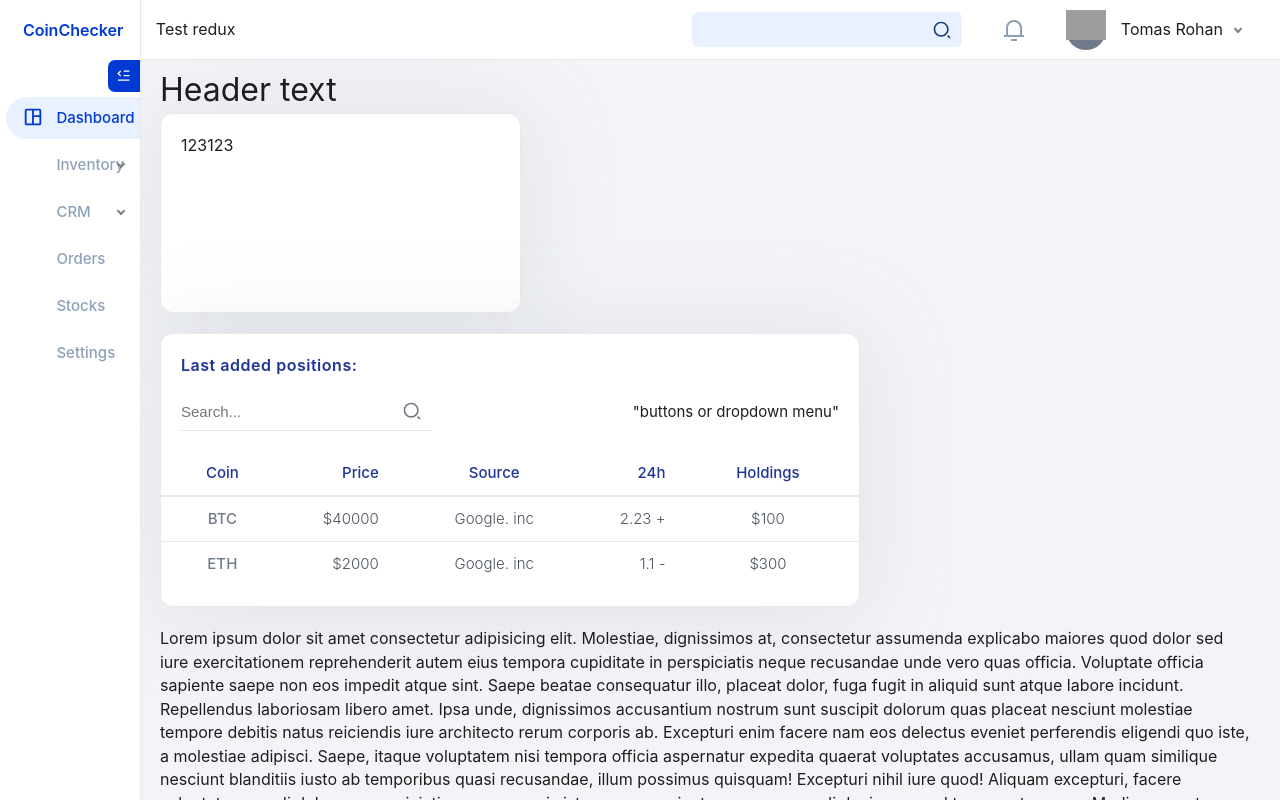
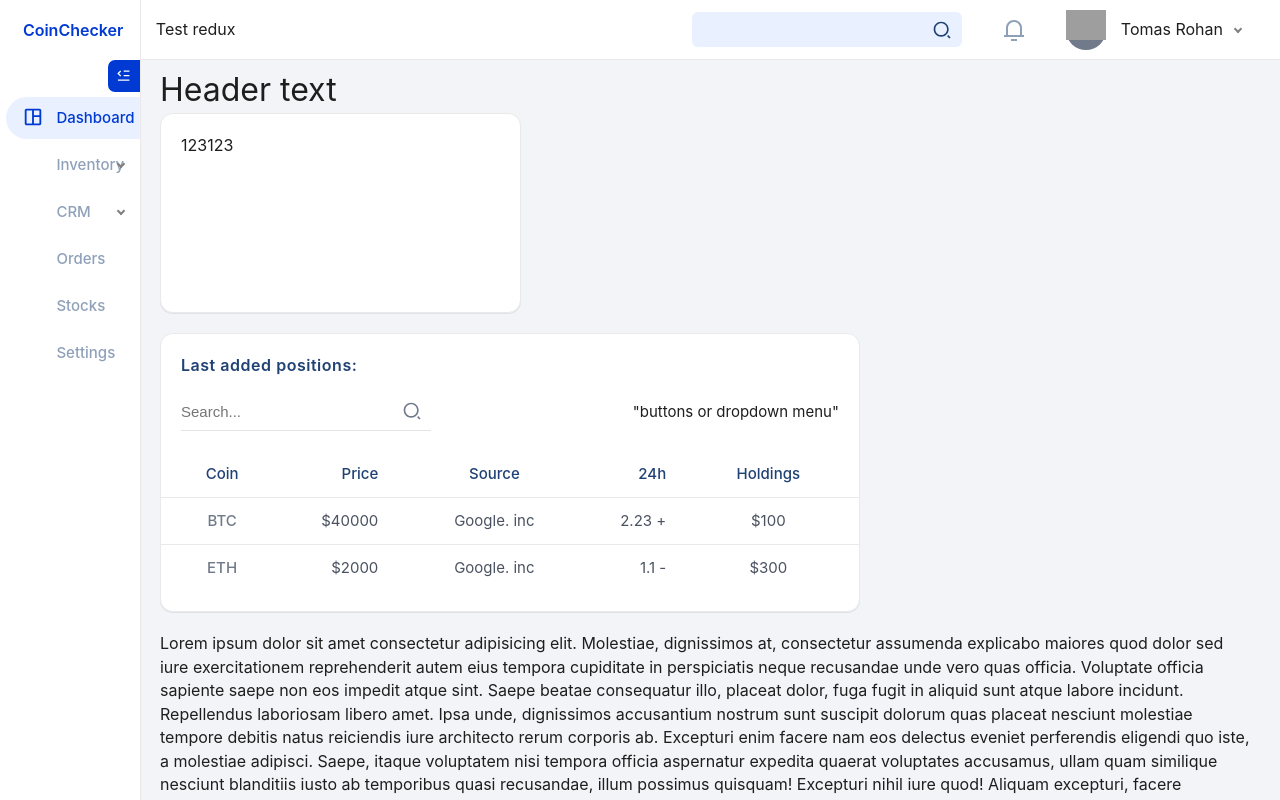
Before and after one commit to gerwld/coinchecker, a React (Create React App) app: page /dashboard in a window 1280 px wide. Built offline with nearby package versions, Linux system fonts and the light colour scheme; no server answers; grey boxes are pictures that could not be loaded.

Commit message:
Minor ui changes

```diff
--- a/src/components/Dashboard/Dashboard.module.css
+++ b/src/components/Dashboard/Dashboard.module.css
@@ -26,7 +26,7 @@
     background-color: var(--color-bg-primary);
     overflow: hidden;
     margin-bottom: 20px;
-    box-shadow: 0 4px 90px 0 rgba(163, 171, 185,0.25);
+    box-shadow: 0 1px 0 0 rgb(163 171 185 / 25%);
     border: var(--border-lightgray);
 }
 
@@ -251,7 +251,7 @@ table.selected_list {
 
 .selected_list td {
     color: #4a5160;
-    font-weight: 300;
+    /* font-weight: 300; */
 }
 
 .selected_list th {
@@ -302,9 +302,9 @@ table.selected_list {
     border-bottom: var(--border-lightgray);
 }
 
-table .selected_head  {
+/* table .selected_head  {
     border-width: 2px;
-}
+} */
 
 .selected_list tr:nth-last-child(1) {
     border-bottom: 0;
@@ -312,7 +312,7 @@ table .selected_head  {
 
 .selected_list th,
 .selected_list td {
-    padding: 11px 0;
+    padding: 12px 0;
 }
 
 .selected_view header {
--- a/src/index.css
+++ b/src/index.css
@@ -2,7 +2,7 @@
   --color-bg-primary: #fff;
   --color-bg-lightgray: #F3F4F8;
   --color-primary-blue: #003AD2;
-  --color-primary-darkblue: #1f3596;
+  --color-primary-darkblue: #1F4173;
   --color-header-text: #1F4173;
   --color-basic-text: #1F4173;
   --color-second-text: #8FA0B9;
```
